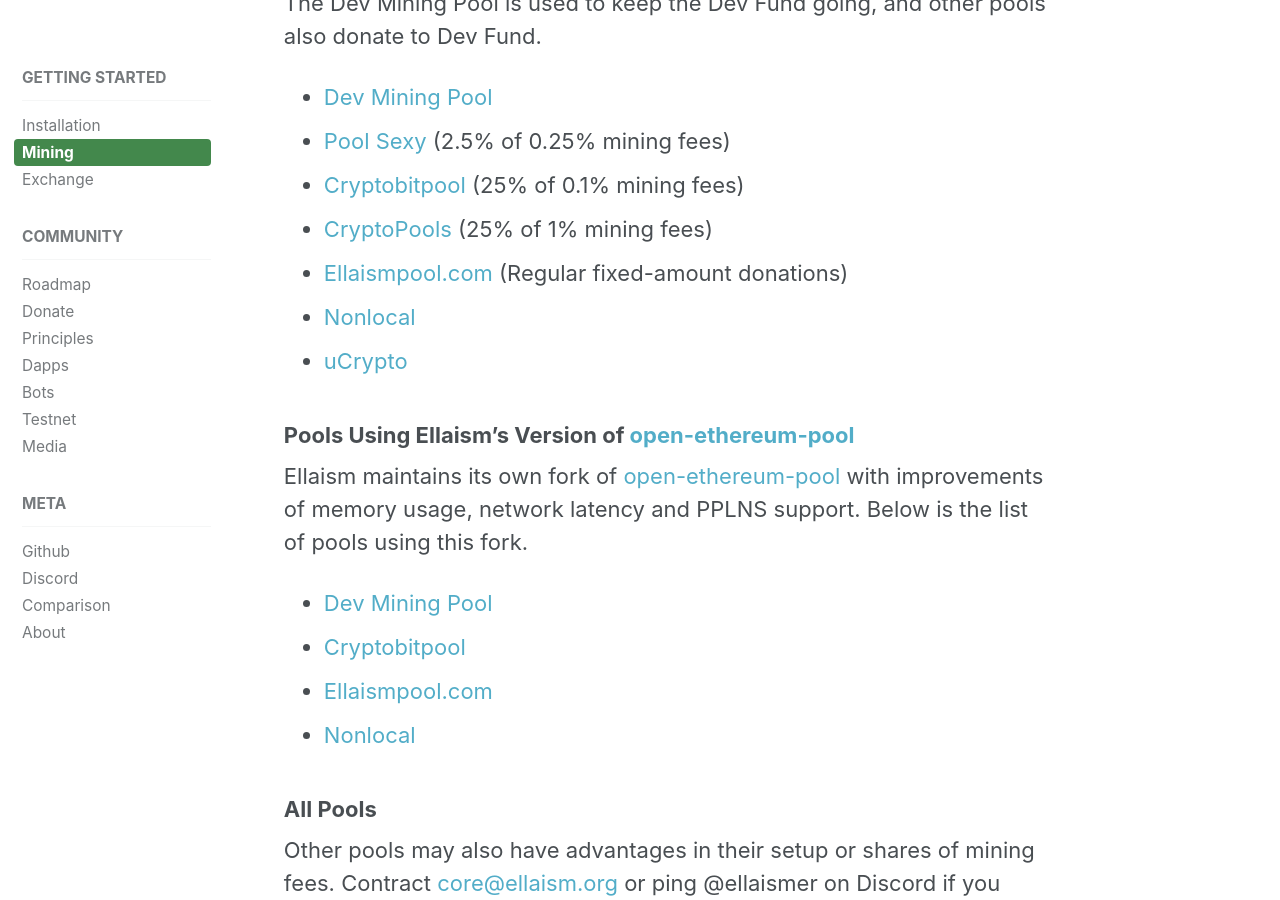
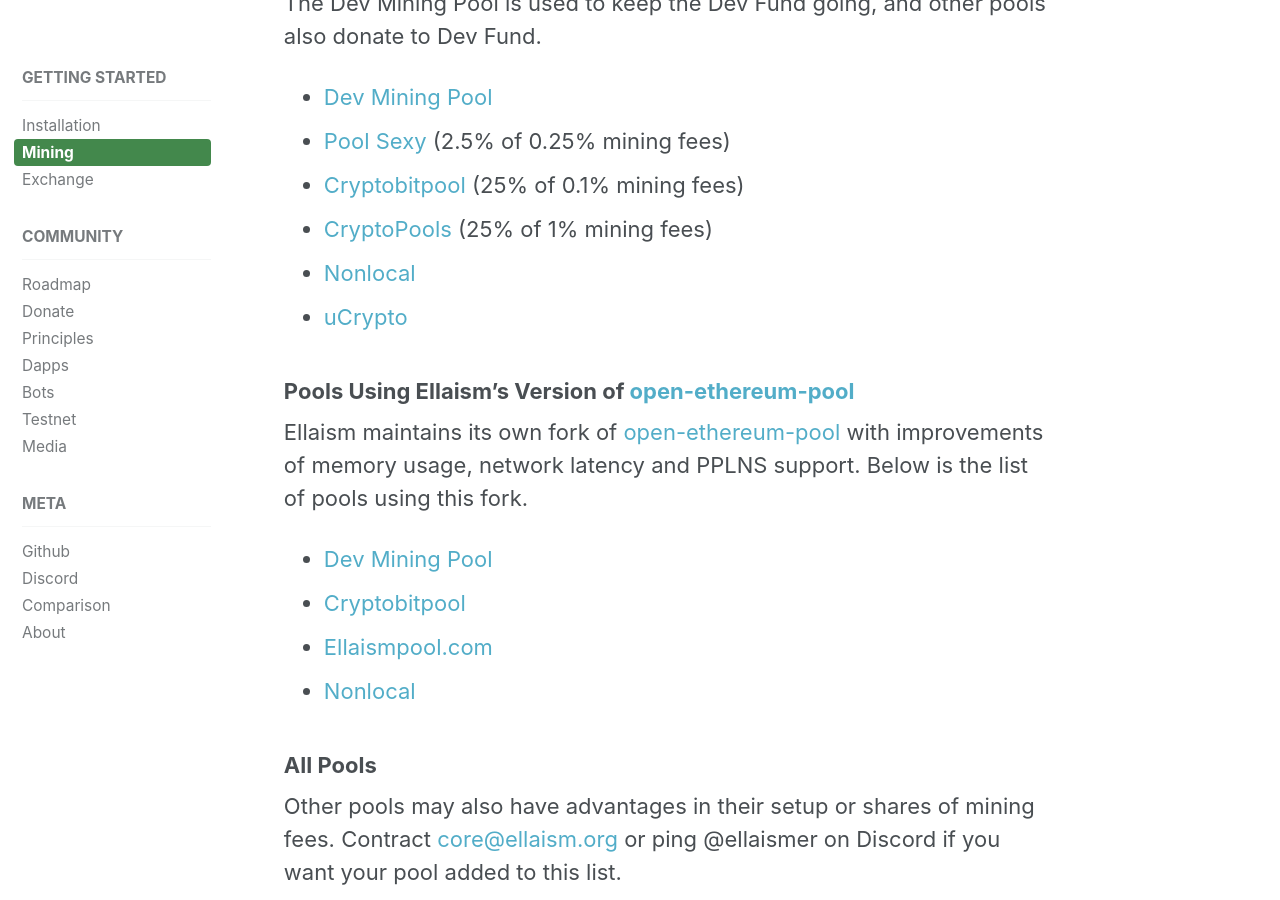
Before and after one commit to ellaism/ellaism.org, a Jekyll site: the page built from _docs/mining.md, in a window 1280 px wide and 900 px high, scrolled down 948 px. Built offline with Jekyll 4.4.1, drawn with Linux system fonts in a browser that asks for light colours.

Commit message:
fix: ellaismpool.com doesn't seem to donate to dev fund any more

```diff
--- a/_docs/mining.md
+++ b/_docs/mining.md
@@ -31,7 +31,6 @@
 * [Pool Sexy](http://ella.pool.sexy) (2.5% of 0.25% mining fees)
 * [Cryptobitpool](http://ella.cryptobitpool.eu) (25% of 0.1% mining fees)
 * [CryptoPools](http://ella.cryptopools.info) (25% of 1% mining fees)
-* [Ellaismpool.com](http://ellaismpool.com) (Regular fixed-amount donations)
 * [Nonlocal](https://pool.nonlocal.ca)
 * [uCrypto](https://ucrypto.net/currency/?curr=ELLA)
 
```
Also changed, not shown: other parts of _docs/mining.md (+1 -0 lines).
